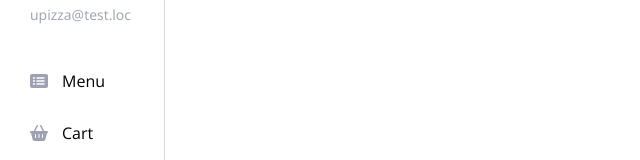
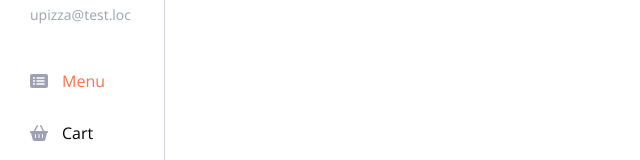
Before and after one commit to creativeden/pizza-app, a React (Vite) app: page / in a window 1280 px wide. Shown: the part 177-337 px from the top of the page, without its empty margins (0-640 px from the left). Built offline with nearby package versions, Linux system fonts and the light colour scheme.

Commit message:
Lesson 89

```diff
--- a/src/layout/Menu/Layout.module.css
+++ b/src/layout/Menu/Layout.module.css
@@ -32,6 +32,14 @@
     color: var(--text-color);
 }
 
+.link:hover {
+    color: var(--primary-color);
+}
+
+.link.active {
+    color: var(--primary-color);
+}
+
 .user {
     margin-bottom: 46px;
 }
--- a/src/layout/Menu/Layout.tsx
+++ b/src/layout/Menu/Layout.tsx
@@ -1,6 +1,7 @@
-import { Link, Outlet } from 'react-router-dom';
+import { NavLink, Outlet } from 'react-router-dom';
 import styles from './Layout.module.css';
 import Button from '../../components/Button/Button';
+import cn from 'classnames';
 
 export function Layout() {
 	return <div className={styles['layout']}>
@@ -11,14 +12,18 @@ export function Layout() {
 				<div className={styles['email']}>upizza@test.loc</div>
 			</div>
 			<nav className={styles['menu']}>
-				<Link to="/" className={styles['link']}>
+				<NavLink to="/" className={({ isActive }) => cn(styles['link'], {
+					[styles.active]: isActive
+				})}>
 					<img src="/menu-icon.svg" alt="ico menu" />
 					Menu
-				</Link>
-				<Link to="/cart" className={styles['link']}>
+				</NavLink>
+				<NavLink to="/cart" className={({ isActive }) => cn(styles['link'], {
+					[styles.active]: isActive
+				})}>
 					<img src="/cart-icon.svg" alt="ico cart" />
 					Cart
-				</Link>
+				</NavLink>
 			</nav>
 			<Button className={styles['exit']}>
 				<img src="/exit-icon.svg" alt="ico exit" />
```
